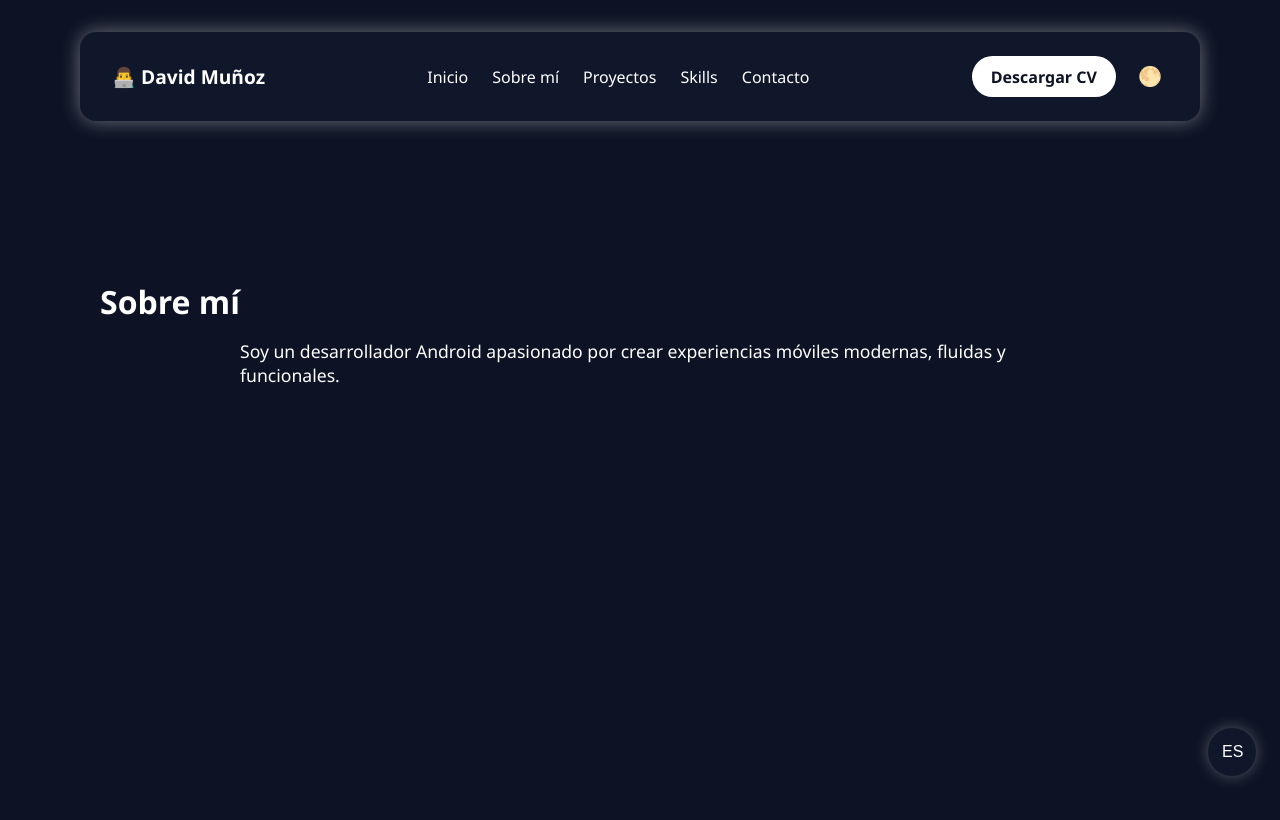
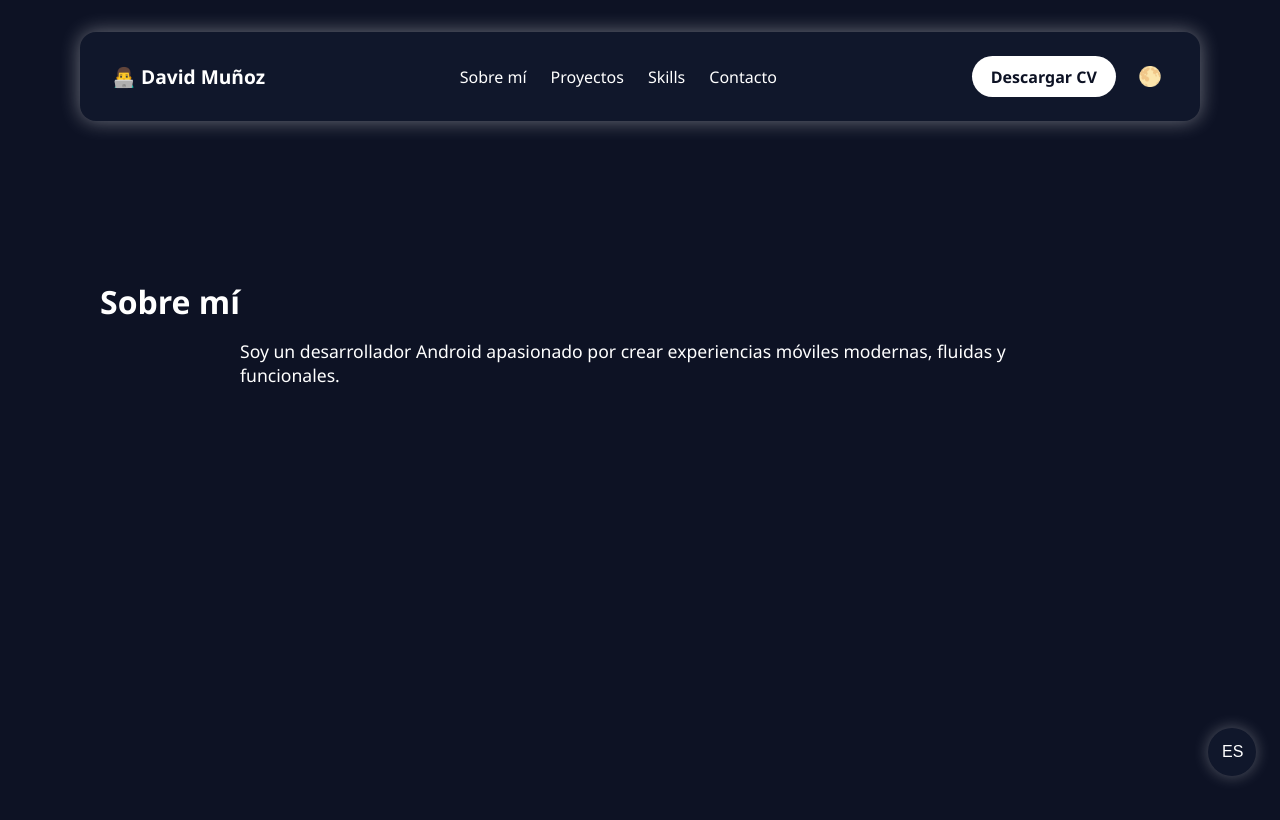
Before and after one commit to DaZo20/my-portfolio, a plain HTML site: page index.html in a window 1280 px wide. Shown: the top 820 px of the page. Drawn offline with Linux system fonts and the light colour scheme.

Commit message:
removed home tab and string resources

```diff
--- a/index.html
+++ b/index.html
@@ -12,7 +12,6 @@
 
       <nav class="nav-links">
         <ul>
-          <li><a href="#inicio" data-lang="nav-inicio">Inicio</a></li>
           <li><a href="#sobremi" data-lang="nav-sobremi">Sobre mí</a></li>
           <li><a href="#proyectos" data-lang="nav-proyectos">Proyectos</a></li>
           <li><a href="#skills" data-lang="nav-skills">Skills</a></li>
--- a/scripts/lang.js
+++ b/scripts/lang.js
@@ -1,7 +1,6 @@
 const translations = {
   es: {
     logo: "👨‍💻 David Muñoz",
-    "nav-inicio": "Inicio",
     "nav-sobremi": "Sobre mí",
     "nav-proyectos": "Proyectos",
     "nav-skills": "Skills",
@@ -18,7 +17,6 @@ const translations = {
   },
   en: {
     logo: "👨‍💻 David Muñoz",
-    "nav-inicio": "Home",
     "nav-sobremi": "About Me",
     "nav-proyectos": "Projects",
     "nav-skills": "Skills",
@@ -35,7 +33,6 @@ const translations = {
   },
   ca: {
     logo: "👨‍💻 David Muñoz",
-    "nav-inicio": "Inici",
     "nav-sobremi": "Sobre mi",
     "nav-proyectos": "Projectes",
     "nav-skills": "Habilitats",
```
